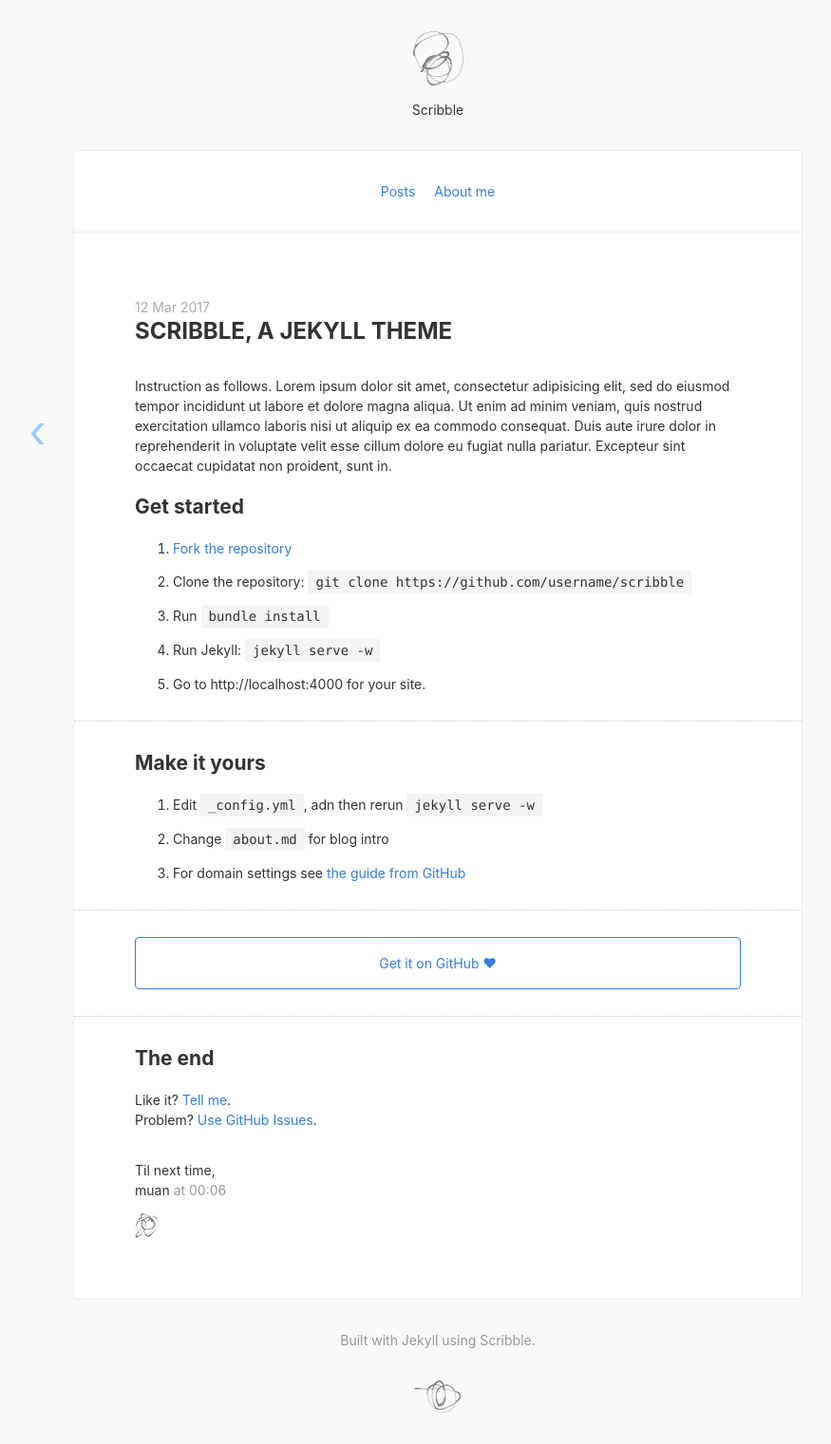
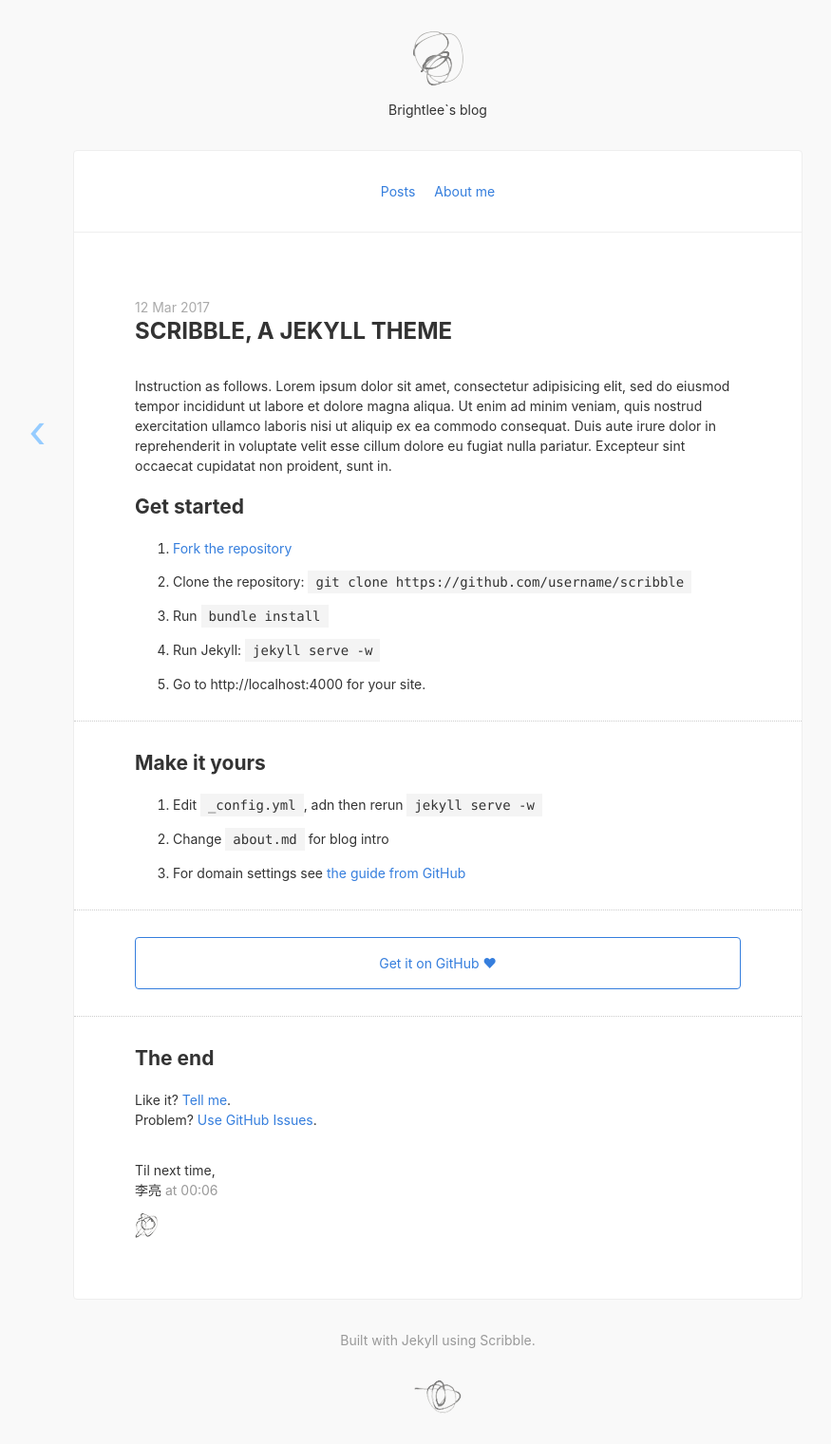
Before and after one commit to brightlee-china/brightlee-china.github.io, a Jekyll site: the page built from _posts/2017-03-12-scribble-the-jekyll-theme.md, in a window 1280 px wide. Shown: the whole page at 95% size, without its empty margins (179-1054 px from the left). Built offline with Jekyll 4.4.1, drawn with Linux system fonts in a browser that asks for light colours; nearby versions of some CDN libraries.

Commit message:
rename site

```diff
--- a/_config.yml
+++ b/_config.yml
@@ -1,8 +1,8 @@
 # ----------- CONFIGURABLE START -----------
-title:            "Scribble"
+title:            "Brightlee`s blog"
 description:      "Such theme, very cool."
-url:              http://scribble.muan.co # Site url, without a slash at the end.
-signoff:          "muan" # Your name
+url:              http://brightlee.com
+signoff:          "李亮" # Your name
 facebook_appid:   # APP ID for like button, remove from /_includes/share.html if unwanted.
 google_analytics: # Set tracking, remove from /javascripts/basic.js if unwanted.
 share:            false # Turn on twitter and facebook share buttons
```
